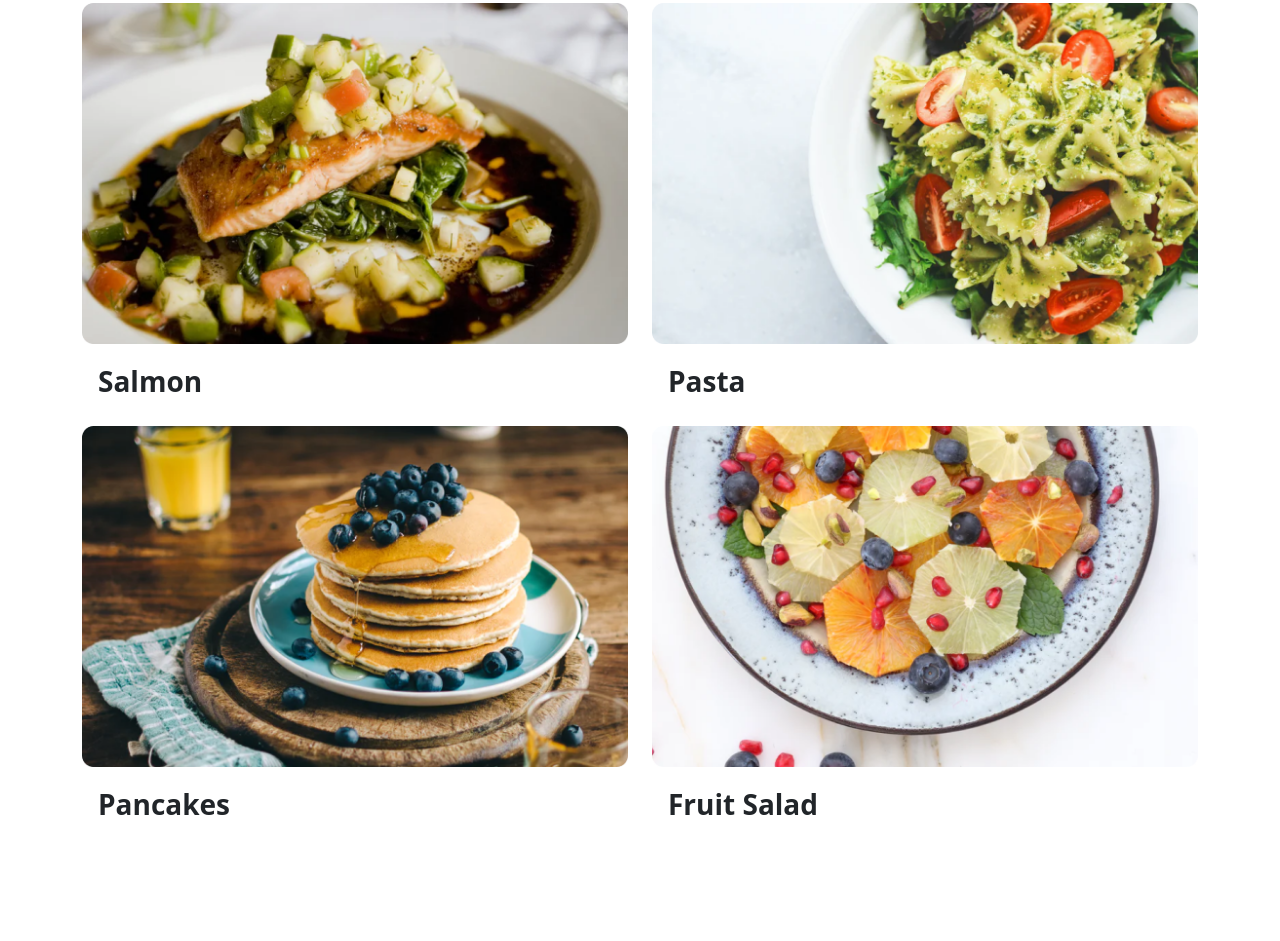
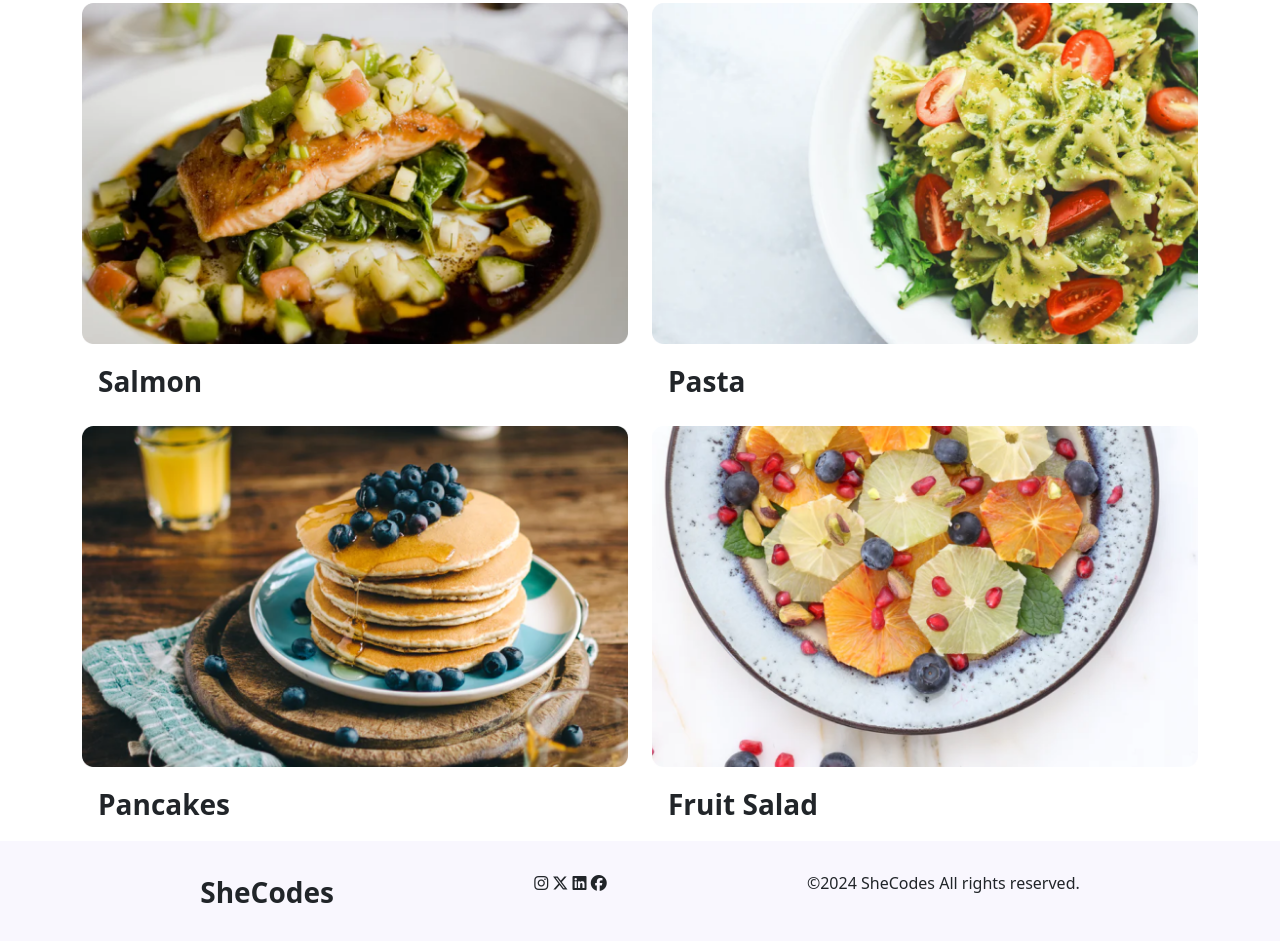
Before and after one commit to 5ar4hJ/portfolio-project, a plain HTML site: page index.html in a window 1280 px wide. Shown: the part 1384-2325 px from the top of the page. Before the commit the page ends 2225 px from the top, so only its background shows below. Drawn offline with nearby package versions, Linux system fonts and the light colour scheme.

Commit message:
Added footer

```diff
--- a/index.html
+++ b/index.html
@@ -31,6 +31,7 @@
     ></script>
   </head>
   <body>
+    <header></header>
     <div class="hero">
       <h1>Recipe Collection</h1>
       <p>
@@ -96,5 +97,17 @@
         </div>
       </div>
     </div>
+    <footer>
+      <div class="d-flex credits">
+        <p>SheCodes</p>
+        <p class="social-media">
+          <i class="fa-brands fa-instagram"></i>
+          <i class="fa-brands fa-x-twitter"></i>
+          <i class="fa-brands fa-linkedin"></i>
+          <i class="fa-brands fa-facebook"></i>
+        </p>
+        <p class="copyright">©2024 SheCodes All rights reserved.</p>
+      </div>
+    </footer>
   </body>
 </html>
--- a/src/style.css
+++ b/src/style.css
@@ -39,3 +39,19 @@ img {
   line-height: 70px;
   text-align: center;
 }
+.credits {
+  justify-content: space-evenly;
+  background-color: #f9f7fe;
+  max-height: 100px;
+}
+.credits p {
+  padding: 30px 0;
+}
+.social-media {
+  font-size: 16px;
+  font-weight: normal;
+}
+.copyright {
+  font-size: 16px;
+  font-weight: normal;
+}
```
